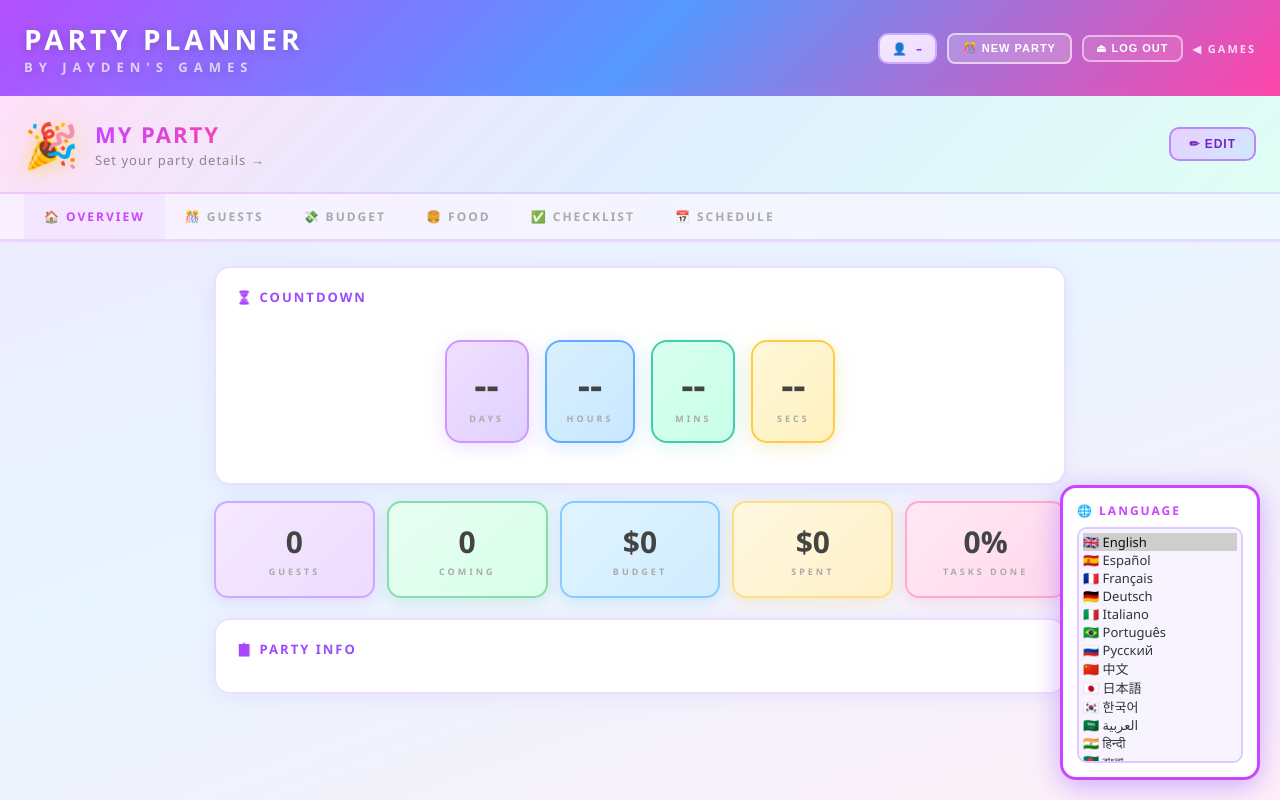
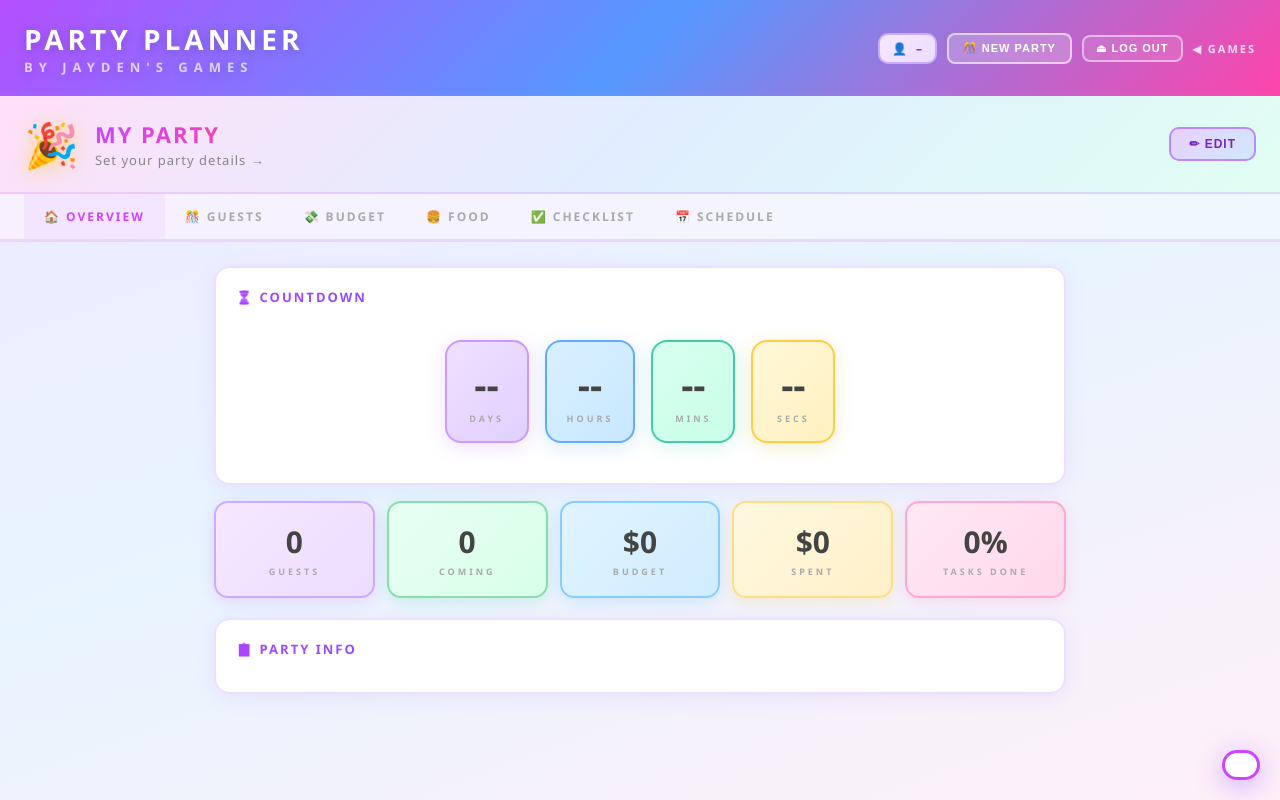
Before and after one commit to jaydenzhao2014-cloud/git-practice, an Electron app: page party.html in a window 1280 px wide. Drawn offline with Linux system fonts and the light colour scheme.

Commit message:
Revert to Google Translate widget - actually works for translation

```diff
--- a/party.html
+++ b/party.html
@@ -1023,117 +1023,17 @@ function changeLanguage(code){
 
 </script>
 
-<!-- SCROLLABLE LANGUAGE PICKER -->
-<div style="position:fixed;bottom:20px;right:20px;z-index:9999;background:#fff;border-radius:16px;padding:14px;box-shadow:0 6px 28px rgba(150,80,255,.45);border:3px solid #cc44ff;width:200px;">
-  <div style="font-size:12px;font-weight:800;color:#cc44ff;letter-spacing:2px;margin-bottom:8px;">🌐 LANGUAGE</div>
-  <select size="8" onchange="doTranslate(this.value)" style="width:100%;border:2px solid #ddc8ff;border-radius:10px;padding:4px;font-size:13px;font-weight:600;color:#333;background:#f8f4ff;cursor:pointer;overflow-y:scroll;">
-    <option value="en" selected>🇬🇧 English</option>
-    <option value="es">🇪🇸 Español</option>
-    <option value="fr">🇫🇷 Français</option>
-    <option value="de">🇩🇪 Deutsch</option>
-    <option value="it">🇮🇹 Italiano</option>
-    <option value="pt">🇧🇷 Português</option>
-    <option value="ru">🇷🇺 Русский</option>
-    <option value="zh-CN">🇨🇳 中文</option>
-    <option value="ja">🇯🇵 日本語</option>
-    <option value="ko">🇰🇷 한국어</option>
-    <option value="ar">🇸🇦 العربية</option>
-    <option value="hi">🇮🇳 हिन्दी</option>
-    <option value="bn">🇧🇩 বাংলা</option>
-    <option value="tr">🇹🇷 Türkçe</option>
-    <option value="pl">🇵🇱 Polski</option>
-    <option value="nl">🇳🇱 Nederlands</option>
-    <option value="sv">🇸🇪 Svenska</option>
-    <option value="no">🇳🇴 Norsk</option>
-    <option value="da">🇩🇰 Dansk</option>
-    <option value="fi">🇫🇮 Suomi</option>
-    <option value="cs">🇨🇿 Čeština</option>
-    <option value="sk">🇸🇰 Slovenčina</option>
-    <option value="ro">🇷🇴 Română</option>
-    <option value="hu">🇭🇺 Magyar</option>
-    <option value="el">🇬🇷 Ελληνικά</option>
-    <option value="uk">🇺🇦 Українська</option>
-    <option value="bg">🇧🇬 Български</option>
-    <option value="hr">🇭🇷 Hrvatski</option>
-    <option value="sr">🇷🇸 Српски</option>
-    <option value="he">🇮🇱 עברית</option>
-    <option value="fa">🇮🇷 فارسی</option>
-    <option value="ur">🇵🇰 اردو</option>
-    <option value="th">🇹🇭 ไทย</option>
-    <option value="vi">🇻🇳 Tiếng Việt</option>
-    <option value="id">🇮🇩 Indonesia</option>
-    <option value="ms">🇲🇾 Bahasa Melayu</option>
-    <option value="tl">🇵🇭 Filipino</option>
-    <option value="sw">🇰🇪 Swahili</option>
-    <option value="af">🇿🇦 Afrikaans</option>
-    <option value="sq">🇦🇱 Shqip</option>
-    <option value="am">🇪🇹 አማርኛ</option>
-    <option value="hy">🇦🇲 Հայերեն</option>
-    <option value="az">🇦🇿 Azərbaycan</option>
-    <option value="be">🇧🇾 Беларуская</option>
-    <option value="bs">🇧🇦 Bosanski</option>
-    <option value="ca">🏴 Català</option>
-    <option value="cy">🏴 Cymraeg</option>
-    <option value="eo">🌍 Esperanto</option>
-    <option value="et">🇪🇪 Eesti</option>
-    <option value="eu">🌊 Euskara</option>
-    <option value="gl">🇪🇸 Galego</option>
-    <option value="ka">🇬🇪 ქართული</option>
-    <option value="gu">🇮🇳 ગુજરાતી</option>
-    <option value="ht">🇭🇹 Haitian Creole</option>
-    <option value="ha">🌍 Hausa</option>
-    <option value="is">🇮🇸 Íslenska</option>
-    <option value="ig">🇳🇬 Igbo</option>
-    <option value="kn">🇮🇳 ಕನ್ನಡ</option>
-    <option value="kk">🇰🇿 Қазақша</option>
-    <option value="km">🇰🇭 ខ្មែរ</option>
-    <option value="ku">🌍 Kurdî</option>
-    <option value="ky">🇰🇬 Кыргызча</option>
-    <option value="lo">🇱🇦 ລາວ</option>
-    <option value="lt">🇱🇹 Lietuvių</option>
-    <option value="lv">🇱🇻 Latviešu</option>
-    <option value="lb">🇱🇺 Lëtzebuergesch</option>
-    <option value="mk">🇲🇰 Македонски</option>
-    <option value="mg">🇲🇬 Malagasy</option>
-    <option value="ml">🇮🇳 മലയാളം</option>
-    <option value="mt">🇲🇹 Malti</option>
-    <option value="mi">🇳🇿 Maori</option>
-    <option value="mr">🇮🇳 मराठी</option>
-    <option value="mn">🇲🇳 Монгол</option>
-    <option value="my">🇲🇲 မြန်မာ</option>
-    <option value="ne">🇳🇵 नेपाली</option>
-    <option value="ny">🇲🇼 Nyanja</option>
-    <option value="pa">🇮🇳 ਪੰਜਾਬੀ</option>
-    <option value="sm">🇼🇸 Samoan</option>
-    <option value="st">🇿🇦 Sesotho</option>
-    <option value="sn">🇿🇼 Shona</option>
-    <option value="si">🇱🇰 සිංහල</option>
-    <option value="sl">🇸🇮 Slovenščina</option>
-    <option value="so">🇸🇴 Soomaali</option>
-    <option value="su">🇮🇩 Sunda</option>
-    <option value="tg">🇹🇯 Тоҷикӣ</option>
-    <option value="ta">🇮🇳 தமிழ்</option>
-    <option value="te">🇮🇳 తెలుగు</option>
-    <option value="uz">🇺🇿 Oʻzbekcha</option>
-    <option value="xh">🇿🇦 IsiXhosa</option>
-    <option value="yi">🌍 Yiddish</option>
-    <option value="yo">🇳🇬 Yoruba</option>
-    <option value="zu">🇿🇦 IsiZulu</option>
-  </select>
-</div>
+<!-- GOOGLE TRANSLATE -->
+<div id="google_translate_element" style="position:fixed;bottom:20px;right:20px;z-index:9999;background:#fff;border-radius:16px;padding:12px 16px;box-shadow:0 6px 28px rgba(150,80,255,.45);border:3px solid #cc44ff;"></div>
 <script>
-function doTranslate(lang){
-  if(lang==='en'){
-    document.cookie='googtrans=;expires=Thu, 01 Jan 1970 00:00:00 UTC;path=/';
-    document.cookie='googtrans=;expires=Thu, 01 Jan 1970 00:00:00 UTC;path=/;domain='+location.hostname;
-  } else {
-    document.cookie='googtrans=/en/'+lang+';path=/';
-    document.cookie='googtrans=/en/'+lang+';path=/;domain='+location.hostname;
-  }
-  location.reload();
+function googleTranslateElementInit(){
+  new google.translate.TranslateElement({
+    pageLanguage:'en',
+    includedLanguages:'af,sq,am,ar,hy,az,eu,be,bn,bs,bg,ca,ceb,zh-CN,co,hr,cs,da,nl,en,eo,et,fi,fr,fy,gl,ka,de,el,gu,ht,ha,haw,hi,hmn,hu,is,ig,id,ga,it,ja,jv,kn,kk,km,rw,ko,ku,ky,lo,la,lv,lt,lb,mk,mg,ms,ml,mt,mi,mr,mn,my,ne,no,ny,or,ps,fa,pl,pt,pa,ro,ru,sm,gd,sr,st,sn,sd,si,sk,sl,so,es,su,sw,sv,tl,tg,ta,tt,te,th,tr,tk,uk,ur,ug,uz,vi,cy,xh,yi,yo,zu',
+    layout:google.translate.TranslateElement.InlineLayout.SIMPLE
+  },'google_translate_element');
 }
 </script>
 <script src="//translate.google.com/translate_a/element.js?cb=googleTranslateElementInit"></script>
-<script>function googleTranslateElementInit(){}</script>
 </body>
 </html>
```
